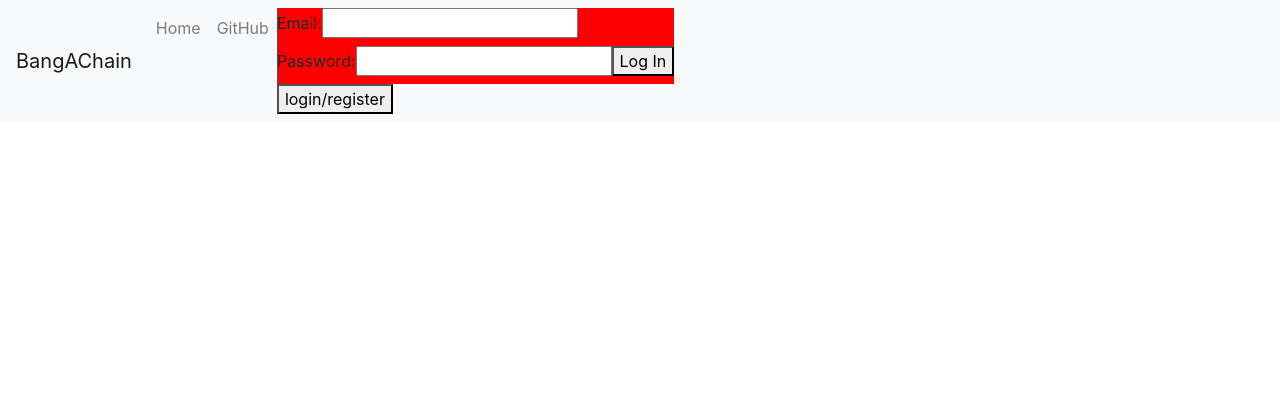
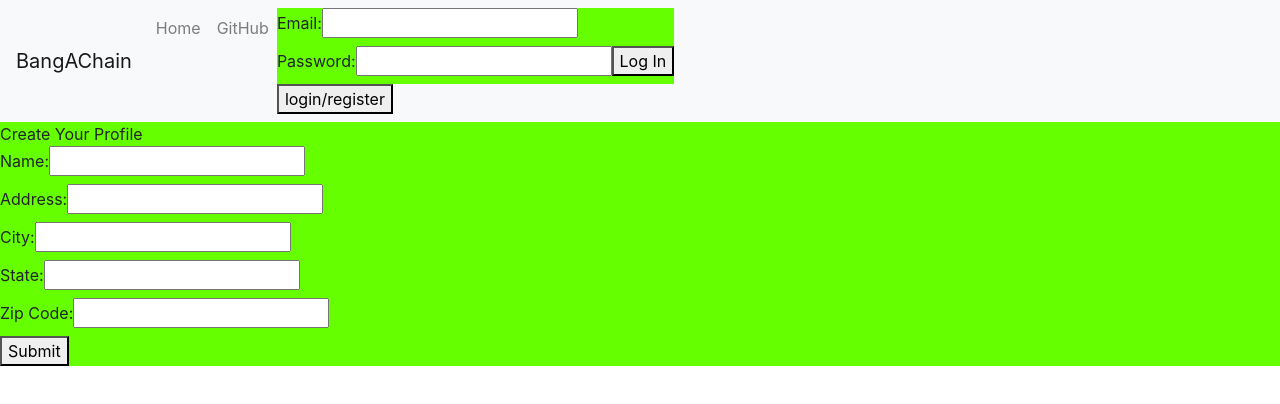
Before and after one commit to anchormansam/FinalProject-React, a React (Create React App) app: page /register in a window 1280 px wide. Shown: the top 404 px of the page. Built offline with nearby package versions, Linux system fonts and the light colour scheme.

Commit message:
working on getting users to create profile

```diff
--- a/src/App.js
+++ b/src/App.js
@@ -1,6 +1,7 @@
 import React from "react";
 import "./App.css";
 import HeaderMenuNav from "./Components/Navbar/NewHeaderMenu";
+import CreateProfile from "./Components/Profile/Profile";
 
 
 class App extends React.Component {
@@ -8,20 +9,26 @@ class App extends React.Component {
     super(props);
     this.state = {
       token: "",
+      user: {},
+      profile: {},
+      user_bag: {},
       toggleLogin: true
     };
-    this.setTokenState = this.setTokenState.bind(this);
+    this.setSession = this.setSession.bind(this);
     this.getToken = this.getToken.bind(this);
     this.setLogin = this.setLogin.bind(this);
   }
 
-  setTokenState(token) {
-    this.setState({ token: token });
+  setSession(token, user, profile) {
+    this.setState({
+      token: token,
+      user: user,
+      profile: profile
+    });
   }
   setLogin(){
     this.setState({ toggleLogin: !this.state.toggleLogin });
-
-  }
+}
 
   getToken() {
     var tokenKey = localStorage.getItem("token");
@@ -32,17 +39,17 @@ class App extends React.Component {
       tokenKey = JSON.parse(localStorage.getItem("token"));
     }
 
-    this.setTokenState(tokenKey);
+    this.setSession(tokenKey);
   }
 
 
   render() {
     return (
+      <React.Fragment>
+        <HeaderMenuNav setSession={this.setSession} setLogin={this.setLogin} getToken={this.getToken} parentState={this.state}/>
+        <CreateProfile token={this.state.token}/>
 
-
-        <HeaderMenuNav setTokenState={this.setTokenState} setLogin={this.setLogin} getToken={this.getToken} parentState={this.state}/>
-
-
+      </React.Fragment>
      )
   }
 }
--- a/src/Components/Login/Login.css
+++ b/src/Components/Login/Login.css
@@ -1,3 +1,3 @@
 #container {
-    background-color: red;
+    background-color:rgb(102, 255, 0);
 }
--- a/src/Components/Modal/UpdatedModal.js
+++ b/src/Components/Modal/UpdatedModal.js
@@ -10,7 +10,7 @@ class LoginModal extends React.Component {
   }
 
   setLogin(token) {
-    this.props.setTokenState(token);
+    this.props.setSession(token);
   }
 
   render() {
@@ -50,15 +50,15 @@ class LoginModal extends React.Component {
         {!this.props.parentState.token ? (
           <>
             {this.props.parentState.toggleLogin ? (
-              <Login setToken={this.props.setTokenState} />
+              <Login setToken={this.props.setSession} />
               ) : (
-                <Register setToken={this.props.setTokenState}/>
+                <Register setToken={this.props.setSession}/>
                 )}
             <button onClick={this.props.setLogin}>login/register</button>
           </>
         ) : (
           <Logout
-          setToken={this.props.setTokenState}
+          setToken={this.props.setSession}
           token={this.props.parentState.token}
           />
           )}
--- a/src/Components/Navbar/NewHeaderMenu.js
+++ b/src/Components/Navbar/NewHeaderMenu.js
@@ -46,7 +46,7 @@ class HeaderMenuNav extends React.Component {
               </NavItem>
               <UncontrolledDropdown nav inNavbar>
 
-                <LoginModal setTokenState={this.props.setTokenState} setLogin={this.props.setLogin} getToken={this.props.getToken} parentState={this.props.parentState}
+                <LoginModal setSession={this.props.setSession} setLogin={this.props.setLogin} getToken={this.props.getToken} parentState={this.props.parentState}
 
               />
               </UncontrolledDropdown>
--- /dev/null
+++ b/src/Components/Profile/Profile.js
@@ -0,0 +1,111 @@
+import React from "react";
+import "./Profile.css";
+import axios from "axios";
+
+export default class CreateProfile extends React.Component {
+    constructor(props) {
+        super(props);
+        this.state = {
+          profileInfo: {
+            user_id:this.props.user_id,
+            name:'',
+            address:'',
+            city:'',
+            state:'',
+            zip_code:'',
+          },
+          admin: false,
+
+
+        }
+        this.handleInputChange = this.handleInputChange.bind(this);
+    }
+
+    handleInputChange(event) {
+      const target = event.target;
+      const value = target.value;
+      const name = target.name;
+
+      this.setState(prevState => ({
+        profileInfo: {
+          ...prevState.profileInfo,
+          [name]: value
+        }
+      }));
+    }
+
+    handleClick(event){
+        var config = {
+            headers: {
+                'Authorization': 'Bearer ' + this.props.token
+            },
+            body: this.state.profileInfo
+        }
+        axios
+      .post("http://127.0.0.1:8000/api/profile", config)
+      .then(res => {
+        const d = res.data.data;
+
+        this.setState({
+          token: d.token,
+        //   user: d.user,
+        });
+        // this.props.setToken(d.token);
+      });
+    }
+      render() {
+        return (
+            <div id="container">
+                Create Your Profile
+              <form>
+                <label>
+                  Name:
+                  <input
+                    name="name"
+                    type="input"
+                    onChange = {this.handleInputChange}
+                  />
+                </label>
+                <br />
+                <label>
+                  Address:
+                  <input
+                    name="address"
+                    type="input"
+                    onChange = {this.handleInputChange}
+                  />
+                </label>
+                <br />
+                <label>
+                  City:
+                  <input
+                    name="city"
+                    type="input"
+                    onChange = {this.handleInputChange}
+                  />
+                </label>
+                <br />
+                <label>
+                  State:
+                  <input
+                    name="state"
+                    type="input"
+                    onChange = {this.handleInputChange}
+                  />
+                </label>
+                <br />
+                <label>
+                  Zip Code:
+                  <input
+                    name="zip_code"
+                    type="input"
+                    onChange = {this.handleInputChange}
+                  />
+                </label>
+                <br />
+               <button onClick={e => this.handleClick(e)}>Submit</button>
+              </form>
+            </div>
+          );
+        };
+    }
```
Also changed, not shown: src/Components/Profile/Profile.css (added).
